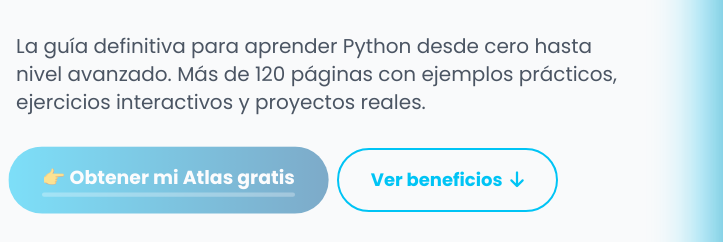
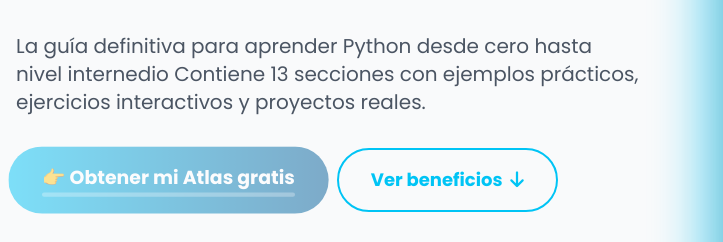
Before and after one commit to eduardoleon9010/Atlas_Ebook, a plain HTML site: page index.html in a window 1280 px wide. Shown: the part 518-760 px from the top of the page, 0-723 px from the left. Drawn offline with nearby package versions, Linux system fonts and the light colour scheme; some packages are replaced by stand-ins of ours; a script that the page names is missing.

Commit message:
Update index.html

```diff
--- a/index.html
+++ b/index.html
@@ -232,7 +232,7 @@
                 Domina Python con el <span class="gradient-text">Atlas Interactivo</span> <span class="text-primary">GRATIS</span>
             </h1>
             <p class="text-xl text-gray-600 mb-8">
-                La guía definitiva para aprender Python desde cero hasta nivel avanzado. Más de 120 páginas con ejemplos prácticos, ejercicios interactivos y proyectos reales.
+                La guía definitiva para aprender Python desde cero hasta nivel internedio Contiene 13 secciones con ejemplos prácticos, ejercicios interactivos y proyectos reales.
             </p>
 
             <div class="flex flex-col sm:flex-row gap-4 mb-12">
```
